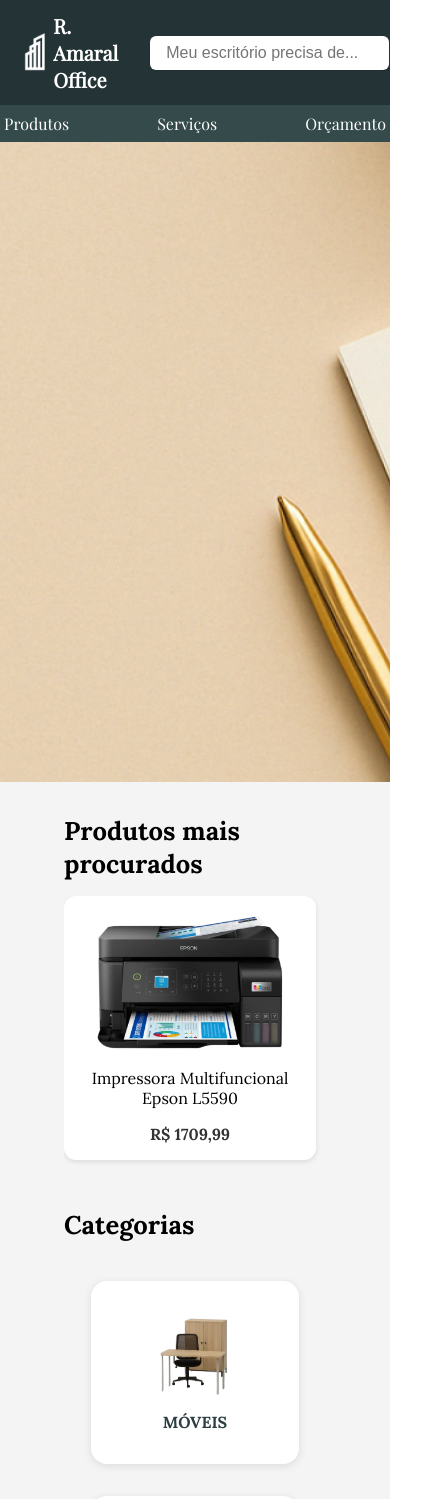
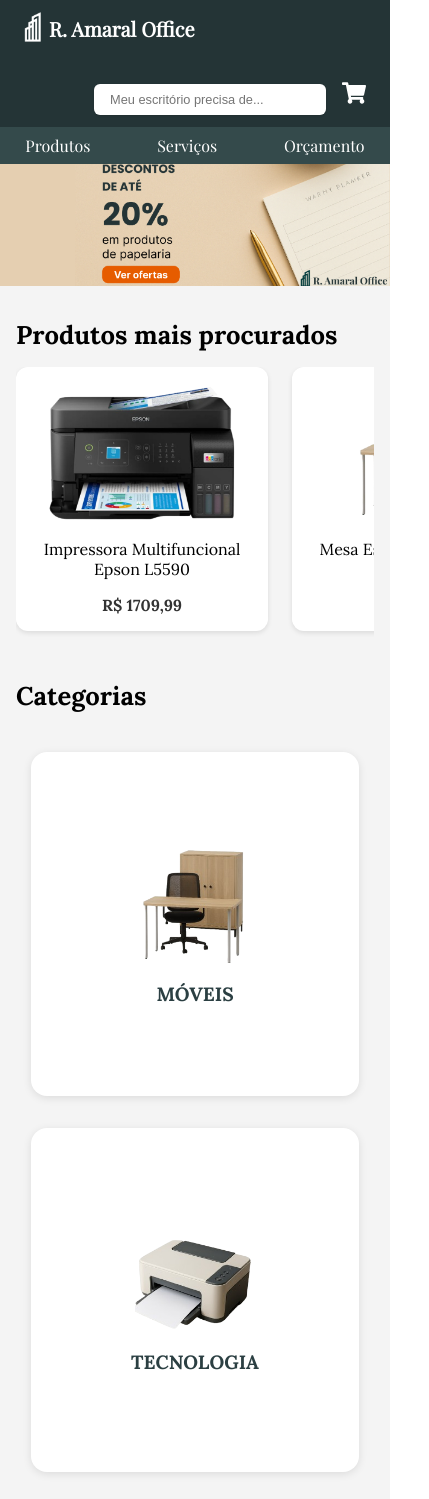
Before and after one commit to Caiosr2/Site-R.Amaral_Office, a React (Vite) app in the folder aula-front/: page / in a window 390 px wide. Shown: the top 1499 px of the page, 429 px wide, since content can reach past the window. Built offline with nearby package versions, Linux system fonts and the light colour scheme.

Commit message:
Landing page e header fixo

```diff
--- a/aula-front/src/Footer.css
+++ b/aula-front/src/Footer.css
@@ -12,9 +12,9 @@
 
 .footer-content {
   display: flex;
-  align-items: stretch;
-  flex-wrap: wrap;
-  justify-content: space-between;
+
+
+  justify-content: center;
   align-items: flex-start;
   width: 100%;
   gap: 2rem;
--- a/aula-front/src/Header.css
+++ b/aula-front/src/Header.css
@@ -5,8 +5,19 @@
   background-color: #243436;
   color: white;
   font-family: "Playfair Display" , serif;
+  position: fixed;
+  top: 0;
+  left: 0;
+  width: 100%;
+  z-index: 1000;
 }
+body {
+  padding-top: 101px; /* ajuste conforme a altura real do seu header */
+@media (max-width: 768px) {
+  padding-top: 164px;
 
+  }
+}
 .top-bar {
   display: flex;
   align-items: center;
@@ -74,3 +85,40 @@
 .nav-bar a:hover {
   text-decoration: underline;
 }
+
+@media (max-width: 768px) {
+  .top-bar {
+    flex-wrap: wrap;
+  }
+
+  .search-bar {
+    flex: 1 1 100%;
+    min-width: 200px;
+    margin-top: 0.5rem;
+  }
+
+  .right-section {
+    flex-wrap: wrap;
+    justify-content: flex-end;
+    width: 100%;
+  }
+
+  .nav-bar {
+    flex-wrap: wrap;
+    gap: 1rem;
+  }
+}
+@media (max-width: 768px) {
+  .search-bar {
+    max-width: 12px;
+    font-size: 0.8rem;
+  }
+
+  .logo {
+    height: 2rem;
+  }
+
+  .cart {
+    font-size: 1.2rem; /* ou ajuste o SVG */
+  }
+}
--- a/aula-front/src/pages/Home.tsx
+++ b/aula-front/src/pages/Home.tsx
@@ -112,68 +112,68 @@
   <Testimonial>
     <div className="profile">
       <img src={avatar1} alt="Lucas Andrade" />
+      <div>
         <h4>Lucas Andrade</h4>
+        <Stars>★★★★★</Stars>
+      </div>
     </div>
     <p>"A Amaral Office transformou nosso escritório com móveis confortáveis e modernos. Excelente experiência!"</p>
   </Testimonial>
   <Testimonial>
     <div className="profile">
       <img src={avatar2} alt="Fernanda Lopes" />
+      <div>
         <h4>Fernanda Lopes</h4>
+        <Stars>★★★★★</Stars>
+      </div>
     </div>
     <p>"Produtos de alta qualidade e atendimento excelente. A entrega foi rápida e os preços são justos."</p>
   </Testimonial>
   <Testimonial>
     <div className="profile">
       <img src={avatar3} alt="Mariana Queiroz" />
+      <div>
         <h4>Mariana Queiroz</h4>
+        <Stars>★★★★★</Stars>
+      </div>
     </div>
     <p>"Recomendo demais! Encontrei tudo que precisava para meu home office com ótimo custo-benefício."</p>
   </Testimonial>
 </Testimonials>
+
     </HomeContainer>
   );
 };
 
 const HomeContainer = styled.div`
   background-color: #f4f4f4;
-  padding: 0 4rem 2rem 4rem;  // tiramos o padding-top
+  padding: 0 4rem 2rem 4rem;
   box-sizing: border-box;
+
+  @media (max-width: 768px) {
+    padding: 0 1rem 2rem 1rem;
+  }
 `;
 
 
-const Banner = styled(Link)`
-  position: relative;
-  left: 50%;
-  transform: translateX(-50%);
-  width: 100vw;
-  overflow: hidden;
-  margin: 0;
-  padding: 0;
-  display: block;
-`;
-
 
 const BannerImage = styled.img`
-  width: 100%;
-  height: 40rem; // ou o valor que quiser
+  width: 100vw;
+  aspect-ratio: 16 / 5; /* ou 3 / 1, ajuste conforme desejado */
   object-fit: cover;
   object-position: center;
   display: block;
 `;
 
 
-
 const BannerWrapper = styled(Link)`
+  position: relative;
+  width: 100vw;
+  max-width: 100vw;
+  margin-left: calc(-50vw + 50%);
+  overflow: hidden;
   display: block;
-  width: 100vw;
-  margin-left: calc(-50vw + 50%); /* Centraliza usando vw */
-  overflow: hidden;
 `;
-
-
-
-
 
 const SectionTitle = styled.h2`
   font-size: 1.6rem;
@@ -235,10 +235,14 @@
 
 const Categories = styled.div`
   display: flex;
-  justify-content: center;
+  justify-content: space-between;
+  flex-wrap: wrap;
   gap: 2rem;
   margin: 2.5rem 0 3rem;
-  flex-wrap: wrap;
+
+  @media (max-width: 768px) {
+    justify-content: center;
+  }
 `;
 
 const CategoryButton = styled(Link)`
@@ -249,7 +253,8 @@
   background-color: #ffffff;
   border-radius: 1rem;
   padding: 2rem 1.5rem;
-  width: 160px;
+  width: 280px;
+  height: 280px;
   box-shadow: 0 2px 8px rgba(0, 0, 0, 0.1);
   text-align: center;
   text-decoration: none;
@@ -262,7 +267,7 @@
   }
 
   img {
-    width: 80px;
+    width: 120px;
     height: auto;
     object-fit: contain;
     margin-bottom: 1rem;
@@ -271,9 +276,10 @@
   span {
     font-weight: bold;
     color: #2b3f42;
-    font-size: 1rem;
+    font-size: 1.2rem;
   }
 `;
+
 
 const Testimonials = styled.div`
   display: flex;
@@ -315,4 +321,10 @@
   }
 `;
 
+const Stars = styled.div`
+font-size: 1.2rem;
+color: #FFD700; /* cor dourada para estrelas */
+margin-top: 0.25rem;
+`;
+
 export default Home;
```
Also changed, not shown: aula-front/src/assets/Banner2.png, 1 other file (tests, documents, lock files or other folders). Lines whose indentation alone changed are shown as unchanged.
